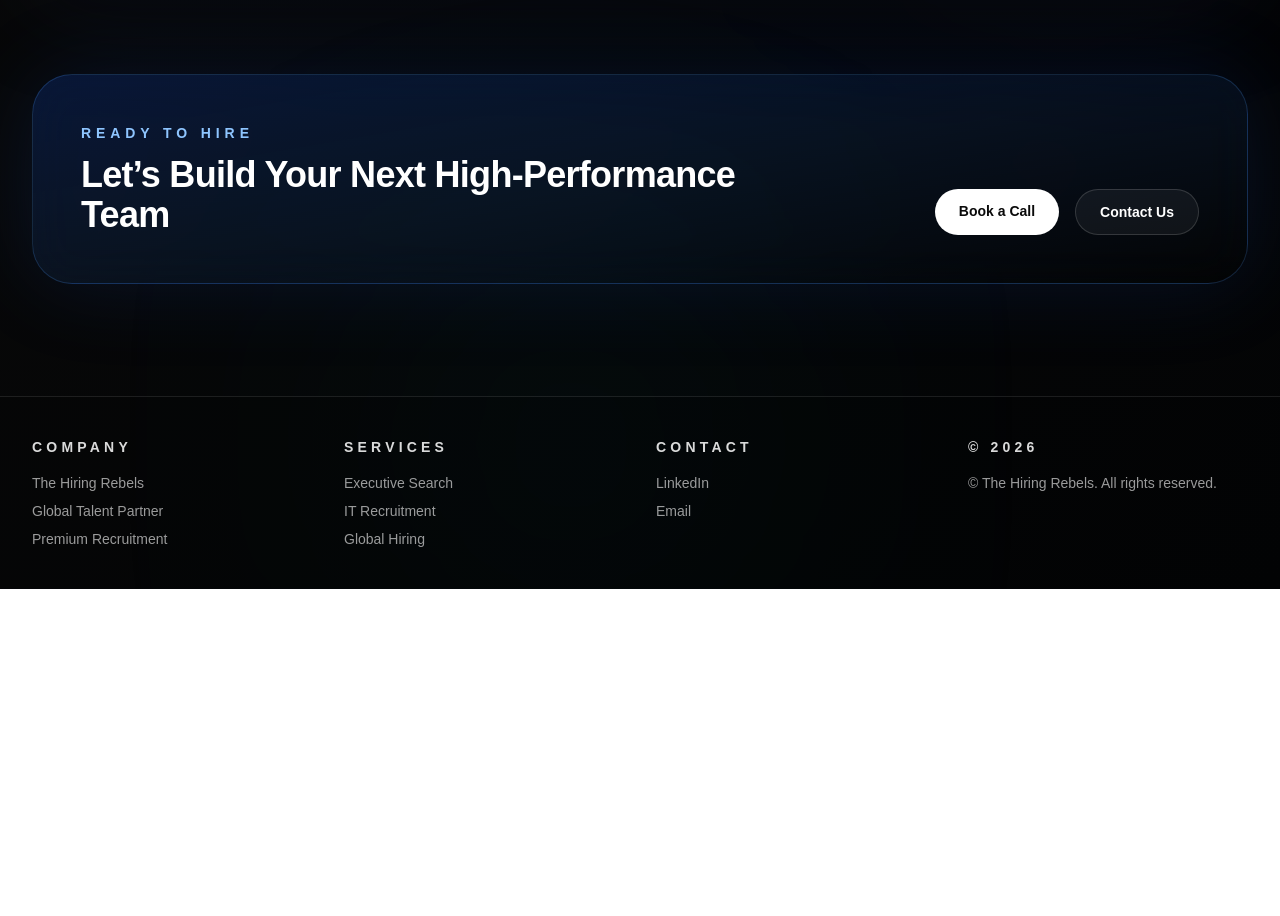
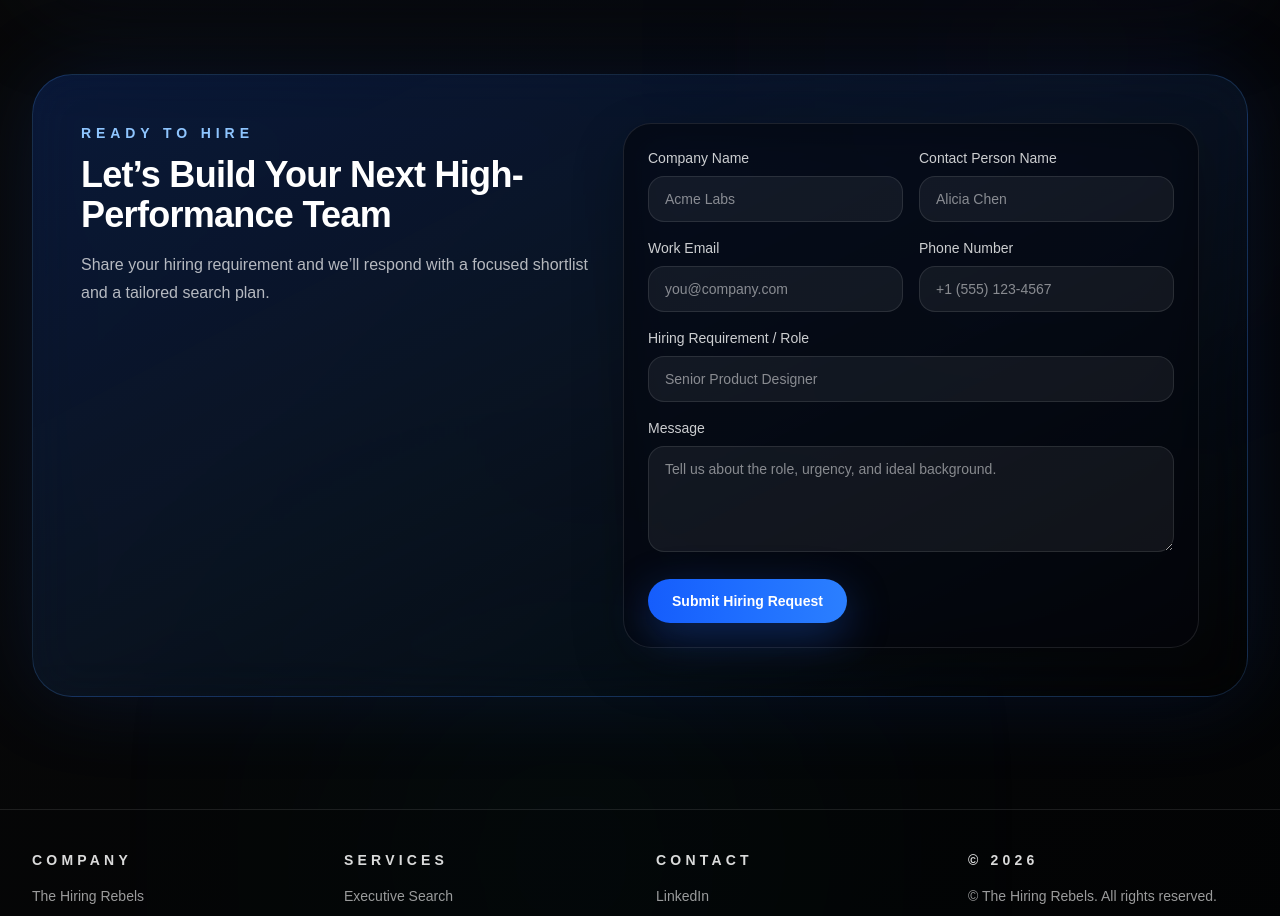
Before and after one commit to Thehiringrebeles/the-hiring-rebels, a Next.js app: page / in a window 1280 px wide. Shown: the part 3600-4516 px from the top of the page. Before the commit the page ends 4189 px from the top, so only its background shows below. Built offline with nearby package versions, Linux system fonts and the light colour scheme.

Commit message:
Added hiring requirement contact form

```diff
--- a/components/CTA.tsx
+++ b/components/CTA.tsx
@@ -25,21 +25,113 @@ export function CTA() {
 
       <section id="contact" className="mx-auto max-w-7xl px-6 pb-24 lg:px-8 lg:pb-28">
         <div className="rounded-[40px] border border-blue-400/20 bg-gradient-to-br from-blue-600/20 via-blue-500/10 to-transparent p-8 shadow-[0_0_90px_rgba(37,99,235,0.14)] backdrop-blur-xl lg:p-12" data-animate>
-          <div className="flex flex-col gap-8 lg:flex-row lg:items-end lg:justify-between">
+          <div className="flex flex-col gap-8 lg:flex-row lg:items-start lg:justify-between">
             <div className="max-w-2xl">
               <p className="text-sm font-semibold uppercase tracking-[0.35em] text-blue-300">Ready to hire</p>
               <h2 className="mt-3 text-3xl font-semibold tracking-[-0.02em] text-white sm:text-4xl">
                 Let’s Build Your Next High-Performance Team
               </h2>
+              <p className="mt-4 text-base leading-7 text-white/70">
+                Share your hiring requirement and we’ll respond with a focused shortlist and a tailored search plan.
+              </p>
             </div>
-            <div className="flex flex-wrap gap-4">
-              <a href="#home" className="rounded-full bg-white px-6 py-3 text-sm font-semibold text-[#0A0A0A] transition duration-300 hover:-translate-y-0.5 hover:opacity-90">
-                Book a Call
-              </a>
-              <a href="mailto:hello@thehiringrebels.com" className="rounded-full border border-white/15 bg-white/[0.05] px-6 py-3 text-sm font-semibold text-white transition duration-300 hover:-translate-y-0.5 hover:border-blue-400/40 hover:bg-white/[0.08]">
-                Contact Us
-              </a>
-            </div>
+
+            <form
+              action="https://api.web3forms.com/submit"
+              method="POST"
+              className="w-full max-w-xl rounded-[28px] border border-white/10 bg-[#03050a]/70 p-5 shadow-[0_20px_50px_rgba(0,0,0,0.25)] backdrop-blur-xl sm:p-6"
+            >
+              <input type="hidden" name="access_key" value="64587fd3-d9b5-4687-aabf-2319c6e2b409" />
+              <input type="hidden" name="subject" value="New Hiring Requirement from The Hiring Rebels" />
+              <input type="checkbox" name="botcheck" className="hidden" />
+
+              <div className="grid gap-4 sm:grid-cols-2">
+                <div>
+                  <label htmlFor="company" className="mb-2 block text-sm font-medium text-white/80">
+                    Company Name
+                  </label>
+                  <input
+                    id="company"
+                    name="company_name"
+                    type="text"
+                    required
+                    className="w-full rounded-2xl border border-white/10 bg-white/[0.06] px-4 py-3 text-sm text-white outline-none transition focus:border-blue-400/40 focus:bg-white/[0.08]"
+                    placeholder="Acme Labs"
+                  />
+                </div>
+                <div>
+                  <label htmlFor="contact-person" className="mb-2 block text-sm font-medium text-white/80">
+                    Contact Person Name
+                  </label>
+                  <input
+                    id="contact-person"
+                    name="contact_person"
+                    type="text"
+                    required
+                    className="w-full rounded-2xl border border-white/10 bg-white/[0.06] px-4 py-3 text-sm text-white outline-none transition focus:border-blue-400/40 focus:bg-white/[0.08]"
+                    placeholder="Alicia Chen"
+                  />
+                </div>
+                <div>
+                  <label htmlFor="email" className="mb-2 block text-sm font-medium text-white/80">
+                    Work Email
+                  </label>
+                  <input
+                    id="email"
+                    name="email"
+                    type="email"
+                    required
+                    className="w-full rounded-2xl border border-white/10 bg-white/[0.06] px-4 py-3 text-sm text-white outline-none transition focus:border-blue-400/40 focus:bg-white/[0.08]"
+                    placeholder="you@company.com"
+                  />
+                </div>
+                <div>
+                  <label htmlFor="phone" className="mb-2 block text-sm font-medium text-white/80">
+                    Phone Number
+                  </label>
+                  <input
+                    id="phone"
+                    name="phone"
+                    type="tel"
+                    className="w-full rounded-2xl border border-white/10 bg-white/[0.06] px-4 py-3 text-sm text-white outline-none transition focus:border-blue-400/40 focus:bg-white/[0.08]"
+                    placeholder="+1 (555) 123-4567"
+                  />
+                </div>
+                <div className="sm:col-span-2">
+                  <label htmlFor="role" className="mb-2 block text-sm font-medium text-white/80">
+                    Hiring Requirement / Role
+                  </label>
+                  <input
+                    id="role"
+                    name="role"
+                    type="text"
+                    required
+                    className="w-full rounded-2xl border border-white/10 bg-white/[0.06] px-4 py-3 text-sm text-white outline-none transition focus:border-blue-400/40 focus:bg-white/[0.08]"
+                    placeholder="Senior Product Designer"
+                  />
+                </div>
+                <div className="sm:col-span-2">
+                  <label htmlFor="message" className="mb-2 block text-sm font-medium text-white/80">
+                    Message
+                  </label>
+                  <textarea
+                    id="message"
+                    name="message"
+                    rows={4}
+                    required
+                    className="w-full rounded-2xl border border-white/10 bg-white/[0.06] px-4 py-3 text-sm text-white outline-none transition focus:border-blue-400/40 focus:bg-white/[0.08]"
+                    placeholder="Tell us about the role, urgency, and ideal background."
+                  />
+                </div>
+              </div>
+
+              <button
+                type="submit"
+                className="mt-5 inline-flex rounded-full bg-gradient-to-r from-blue-600 to-blue-500 px-6 py-3 text-sm font-semibold text-white shadow-[0_14px_44px_rgba(37,99,235,0.35)] transition duration-300 hover:-translate-y-0.5 hover:shadow-[0_18px_54px_rgba(37,99,235,0.45)]"
+              >
+                Submit Hiring Request
+              </button>
+            </form>
           </div>
         </div>
       </section>
```
